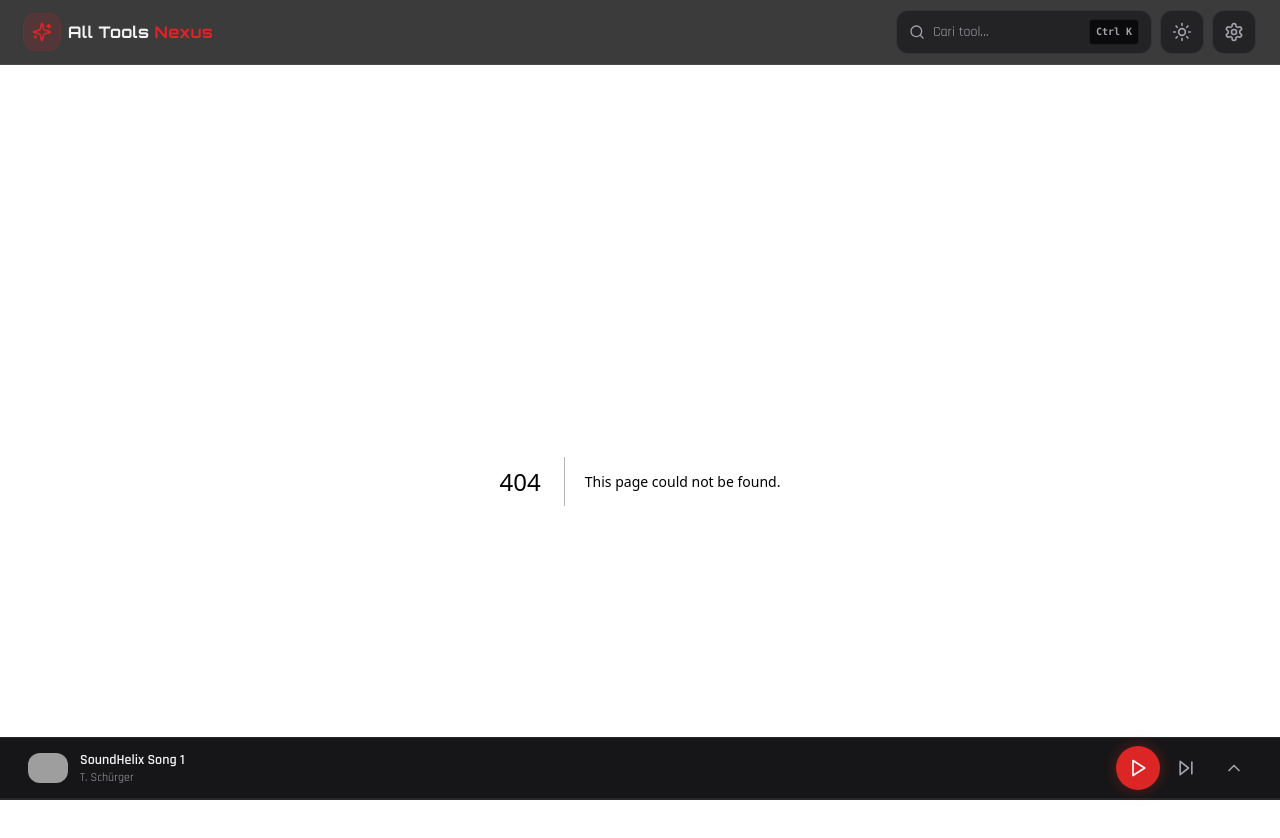
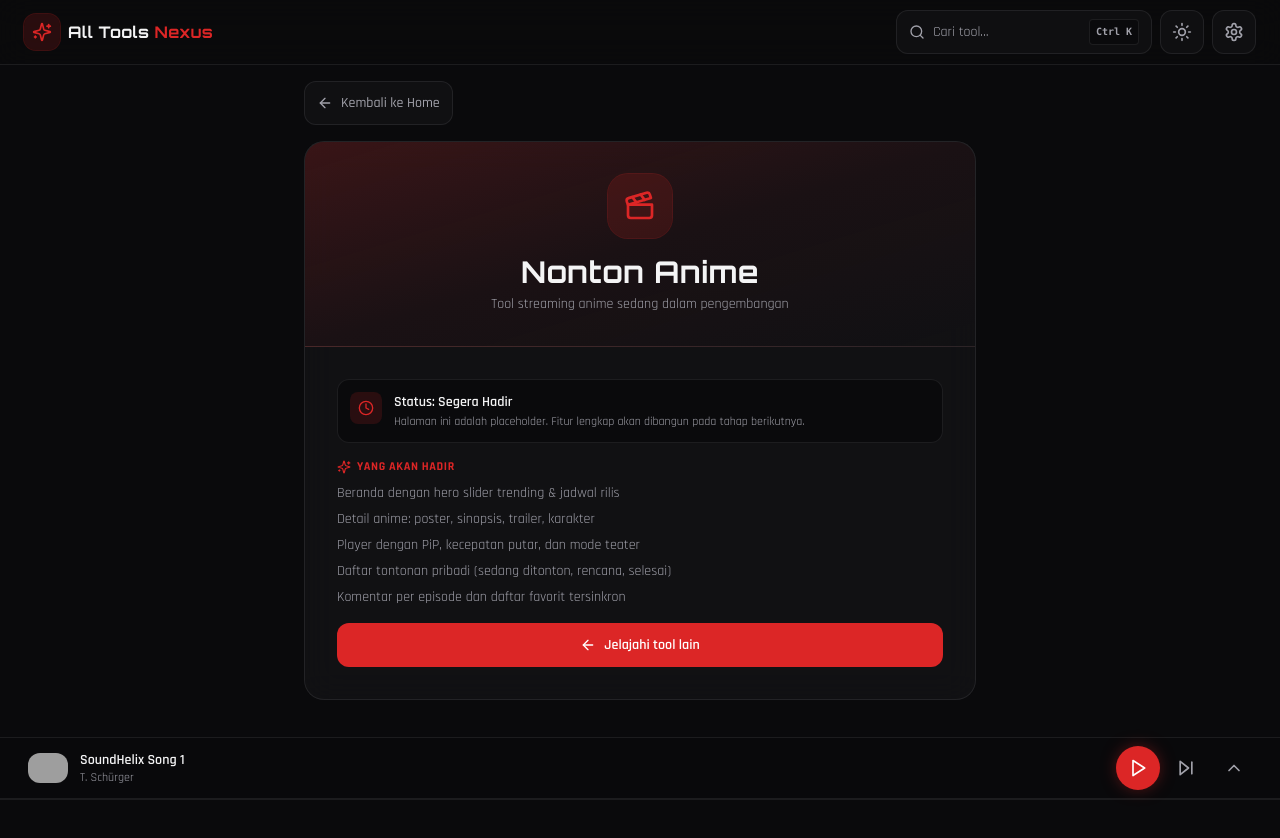
Before and after one commit to sionlimitles-spec/siriunika-web, a Next.js app: page /tools/anime in a window 1280 px wide. Before the commit this address had no page. Shown: the top 838 px of the page. After the commit the page ends 812 px from the top, so only its background shows below. Built offline with nearby package versions, Linux system fonts and the light colour scheme; grey boxes are pictures that could not be loaded.

Commit message:
Create page.tsx

```diff
--- /dev/null
+++ b/src/app/tools/anime/page.tsx
@@ -0,0 +1,78 @@
+import type { Metadata } from "next";
+import Link from "next/link";
+import { ArrowLeft, Clapperboard, Clock, Sparkles } from "lucide-react";
+
+export const metadata: Metadata = {
+  title: "Nonton Anime",
+  description: "Streaming anime — segera hadir di All Tools Nexus.",
+};
+
+export default function AnimePlaceholderPage(): React.ReactElement {
+  return (
+    <div className="mx-auto max-w-2xl">
+      <Link
+        href="/"
+        className="inline-flex min-h-[44px] items-center gap-2 rounded-xl border border-surface-border bg-surface-elevated/60 px-3 py-2 text-sm font-medium text-content-muted transition-colors hover:border-accent/40 hover:text-accent"
+      >
+        <ArrowLeft className="h-4 w-4" aria-hidden="true" />
+        Kembali ke Home
+      </Link>
+
+      <div className="glass mt-4 overflow-hidden">
+        <div className="relative border-b border-surface-border bg-gradient-to-br from-accent/20 via-accent/5 to-transparent p-8 text-center">
+          <div
+            className="mx-auto flex h-16 w-16 items-center justify-center rounded-2xl bg-accent/15 text-accent ring-1 ring-accent/25"
+            aria-hidden="true"
+          >
+            <Clapperboard className="h-8 w-8" />
+          </div>
+          <h1 className="mt-4 font-display text-2xl font-bold text-content sm:text-3xl">
+            Nonton Anime
+          </h1>
+          <p className="mt-1 text-sm text-content-muted">
+            Tool streaming anime sedang dalam pengembangan
+          </p>
+        </div>
+
+        <div className="space-y-4 p-6 sm:p-8">
+          <div className="flex items-start gap-3 rounded-xl border border-surface-border bg-surface p-3">
+            <span className="flex h-8 w-8 shrink-0 items-center justify-center rounded-lg bg-accent/15 text-accent">
+              <Clock className="h-4 w-4" aria-hidden="true" />
+            </span>
+            <div>
+              <p className="text-sm font-semibold text-content">
+                Status: Segera Hadir
+              </p>
+              <p className="mt-0.5 text-xs text-content-muted">
+                Halaman ini adalah placeholder. Fitur lengkap akan dibangun
+                pada tahap berikutnya.
+              </p>
+            </div>
+          </div>
+
+          <div>
+            <p className="mb-2 flex items-center gap-1.5 text-xs font-bold uppercase tracking-wider text-accent">
+              <Sparkles className="h-3.5 w-3.5" aria-hidden="true" />
+              Yang akan hadir
+            </p>
+            <ul className="space-y-1.5 text-sm text-content-muted">
+              <li>Beranda dengan hero slider trending & jadwal rilis</li>
+              <li>Detail anime: poster, sinopsis, trailer, karakter</li>
+              <li>Player dengan PiP, kecepatan putar, dan mode teater</li>
+              <li>Daftar tontonan pribadi (sedang ditonton, rencana, selesai)</li>
+              <li>Komentar per episode dan daftar favorit tersinkron</li>
+            </ul>
+          </div>
+
+          <Link
+            href="/"
+            className="inline-flex min-h-[44px] w-full items-center justify-center gap-2 rounded-xl bg-accent px-4 py-2.5 text-sm font-semibold text-accent-foreground transition-opacity hover:opacity-90"
+          >
+            <ArrowLeft className="h-4 w-4" aria-hidden="true" />
+            Jelajahi tool lain
+          </Link>
+        </div>
+      </div>
+    </div>
+  );
+}
```
